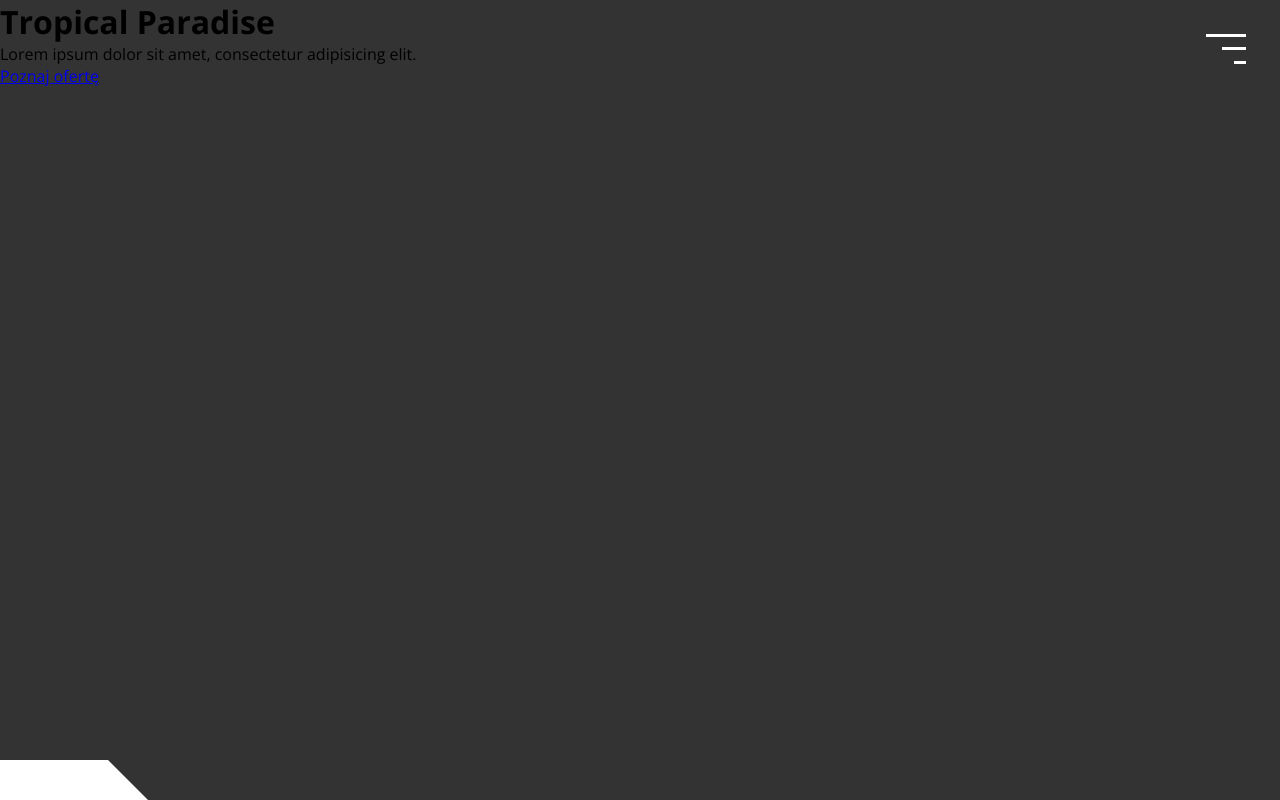
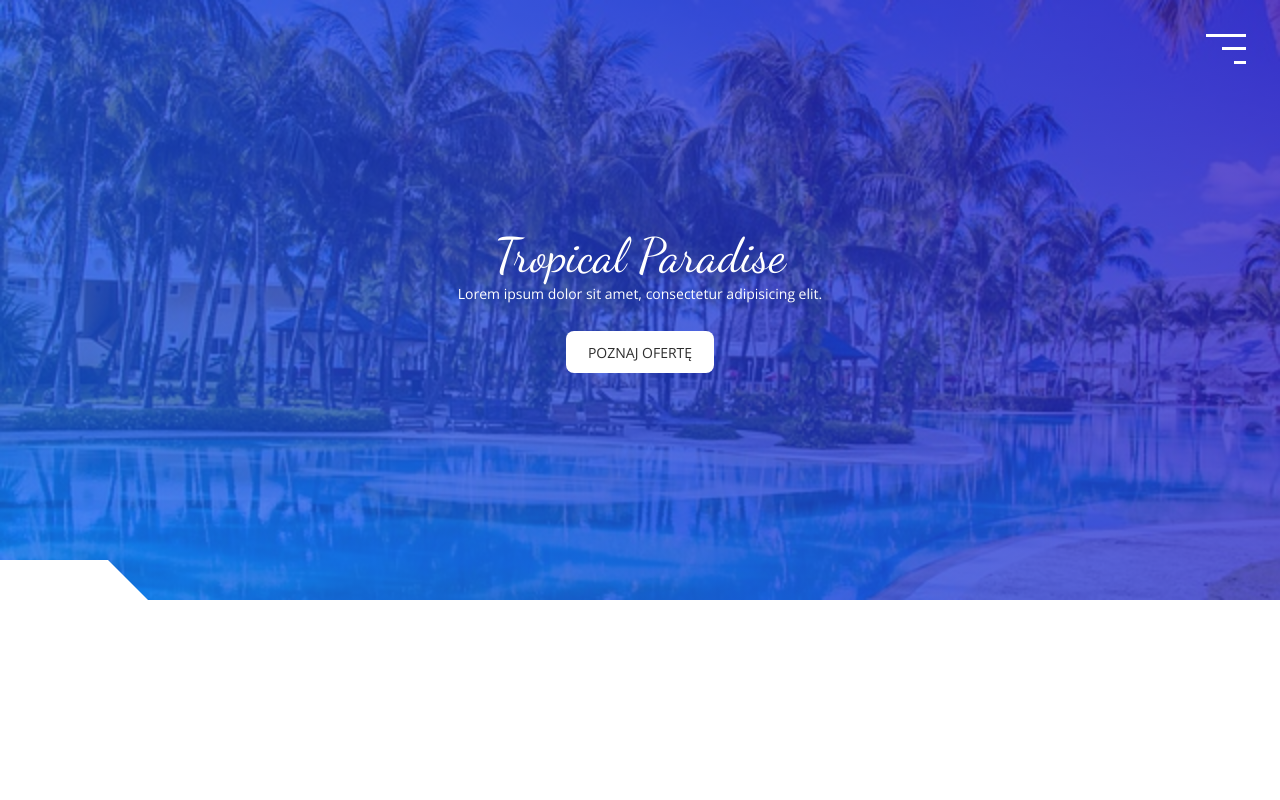
Before and after one commit to KamilSmoczynski93/Project-tropical, a plain HTML site: page index.html in a window 1280 px wide. Drawn offline with nearby package versions, Linux system fonts and the light colour scheme.

Commit message:
added hero imige and style to headre and btn

```diff
--- a/scss/_components.scss
+++ b/scss/_components.scss
@@ -31,7 +31,7 @@
     &::before {
         display: block;
         content: '';
-        position: relative;
+        position: absolute;
         top: 0;
         left: 0;
         width: 100%;
--- a/scss/_mixins.scss
+++ b/scss/_mixins.scss
@@ -6,3 +6,10 @@
     background-color: $pure-white;
     transition: width .3s;
 }
+
+@mixin heroImages ($bgImg) {
+    background-image: $blue-gradient, url($bgImg);
+    background-size: cover;
+    background-position: center;
+    background-attachment: fixed;
+}
--- a/scss/style.scss
+++ b/scss/style.scss
@@ -19,7 +19,6 @@ body {
 	font-size: 1.6rem;
 	// font-family: 'Dancing Script', cursive;
 	font-family: 'Open Sans', sans-serif;
-	background-color: #333;
 }
 
 // NAV
@@ -37,8 +36,8 @@ body {
 	&:hover {
 		.burger-btn__bars::after,
 		.burger-btn__bars::before {
-		width: 100%;
-        }
+			width: 100%;
+		}
 	}
 
 	&:focus {
@@ -70,7 +69,51 @@ body {
 		&::before {
 			top: 27px;
 			width: 30%;
-            transition-delay: .1s;
+			transition-delay: 0.1s;
 		}
 	}
 }
+// HEADER
+
+.header {
+	position: relative;
+	display: flex;
+	justify-content: center;
+	align-items: center;
+	flex-direction: column;
+	padding: 2em;
+	height: 75vh;
+	text-align: center;
+	color: $pure-white;
+	@include heroImages('../img/palm-640px.jpg');
+	background-attachment: scroll;
+
+	&__heading {
+		font-family: 'Dancing Script', cursive;
+        font-size: 4.8rem;
+        font-weight: 300;
+	}
+
+    &__text {
+        font-size: 1.4rem;
+
+    }
+
+    &__btn {
+        background: $pure-white;
+        margin-top: 2em;
+        padding: 0.8em 1.6em;
+        font-size: 1.4rem;
+        border: none;
+        border-radius: 8px;
+        color: $dark;
+        text-decoration: none;
+        text-transform: uppercase;
+        cursor: pointer;
+
+        &::before {
+            background-color: $light-white;
+        }
+    }
+
+}
```
Also changed, not shown: css/style.css, img/palm-1920px.jpg (added), img/palm-640px.jpg (added), 1 other file.
